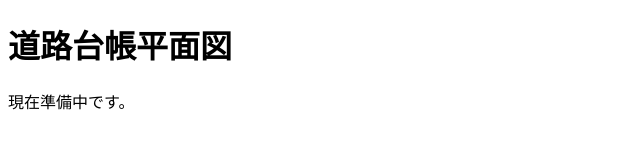
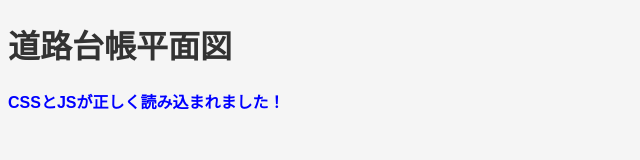
Before and after one commit to douro01/road-map-viewer, a plain HTML site: page index.html in a window 1280 px wide. Shown: the whole page, without its empty margins (0-640 px from the left). Drawn offline with Linux system fonts and the light colour scheme.

Commit message:
Update index.html

```diff
--- a/index.html
+++ b/index.html
@@ -2,10 +2,14 @@
 <html lang="ja">
 <head>
   <meta charset="UTF-8">
-  <title>道路台帳平面図（準備中）</title>
-</head>
-<body>
+  <title>道路台帳平面図</title>
+
+  <!-- CSS を読み込む -->
+  <link rel="stylesheet" href="css/style.css"> </head> <body>
   <h1>道路台帳平面図</h1>
-  <p>現在準備中です。</p>
+  <p id="status">CSSとJSのテスト中</p>
+
+  <!-- JS を読み込む -->
+  <script src="js/map.js"></script>
 </body>
 </html>
```
